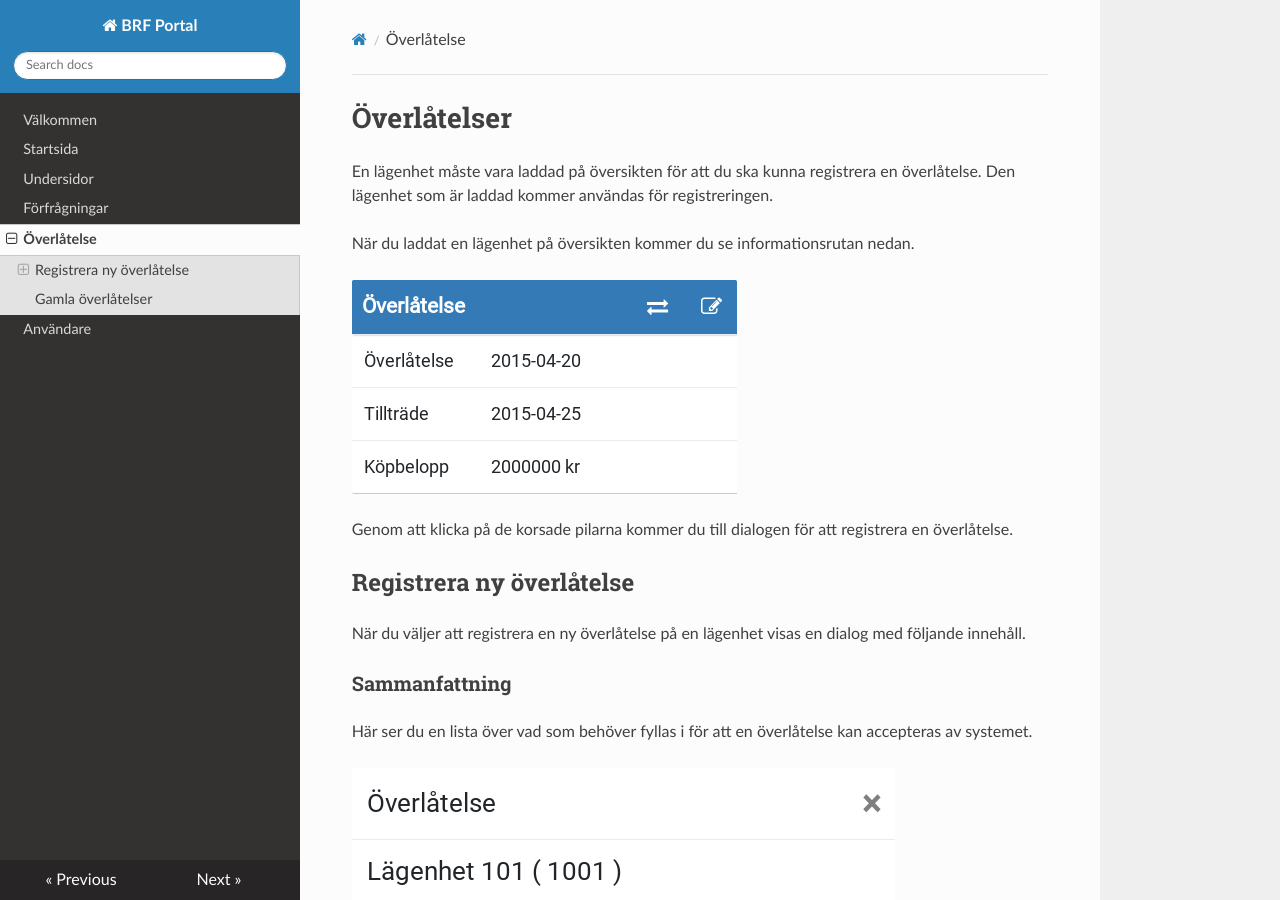
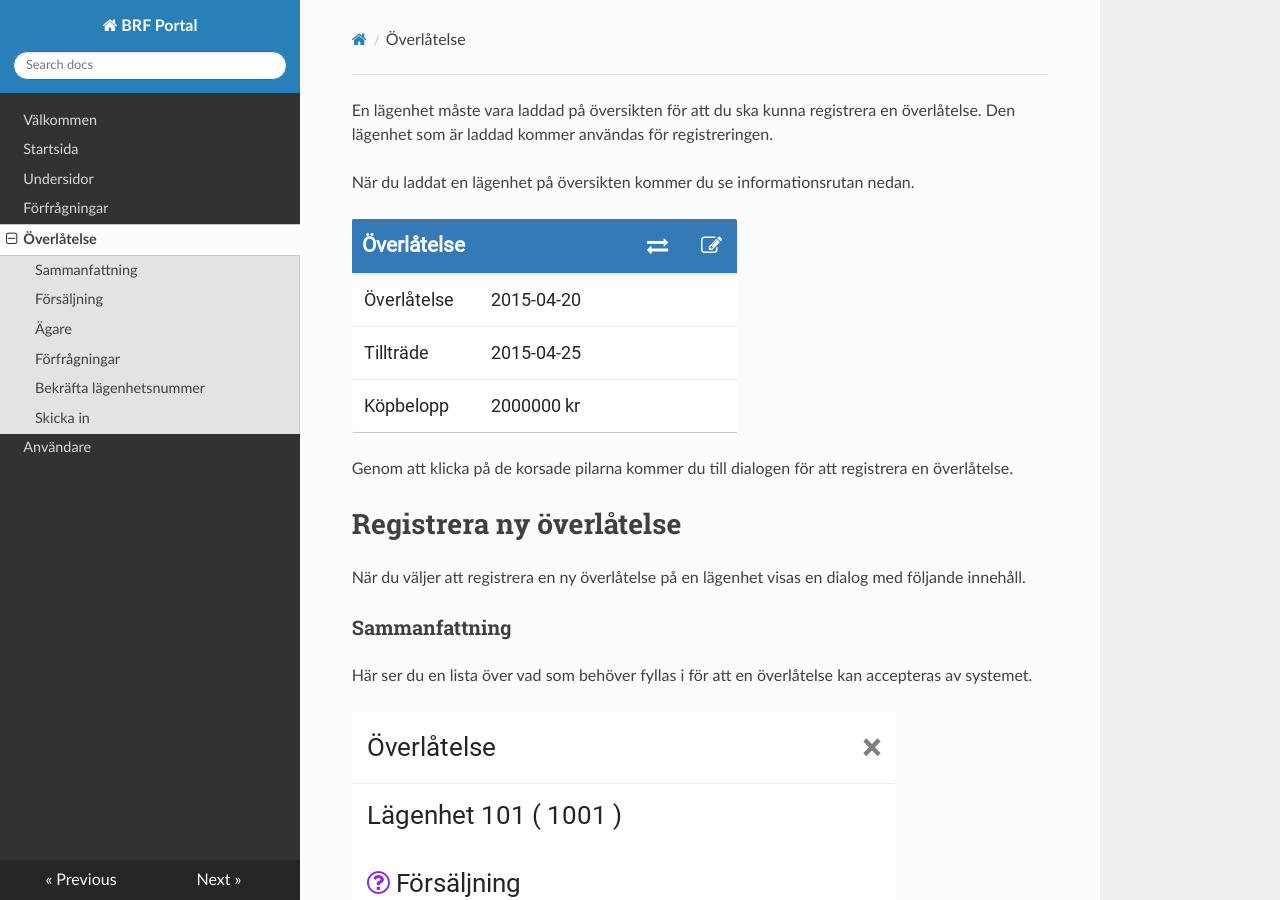
Before and after one commit to brfportal/docs, an MkDocs documentation site: the page built from docs/sale.md, in a window 1280 px wide and 900 px high. Built offline with MkDocs 1.6.1, drawn with Linux system fonts in a browser that asks for light colours; nearby versions of some CDN libraries; old or Windows-style settings are respelled for this version of MkDocs.

Commit message:
Formating

```diff
--- a/docs/sale.md
+++ b/docs/sale.md
@@ -1,5 +1,3 @@
-# Överlåtelser
-
 En lägenhet måste vara laddad på översikten för att du ska kunna registrera en överlåtelse. Den lägenhet som är laddad kommer användas för registreringen.
 
 När du laddat en lägenhet på översikten kommer du se informationsrutan nedan.
@@ -8,7 +6,7 @@ När du laddat en lägenhet på översikten kommer du se informationsrutan nedan
 
 Genom att klicka på de korsade pilarna kommer du till dialogen för att registrera en överlåtelse.
 
-## Registrera ny överlåtelse
+# Registrera ny överlåtelse
 
 När du väljer att registrera en ny överlåtelse på en lägenhet visas en dialog med följande innehåll.
 
@@ -50,7 +48,7 @@ När alla punkterna i sammanfattningen är markerade med en grön bock, kan du r
 
 ![sale-reg-submit](_img/sale/register-submit.png)
 
-## Gamla överlåtelser
+# Gamla överlåtelser
 
 När en lägenhet har fått flera överlåtelser registrerade på sig kommer en ny knapp dyka upp på översikten, formad som en klocka med en pil bakåt i tiden.
 
```
Also changed, not shown: docs/dash.md (+0 -2 lines), docs/index.md (+0 -2 lines), docs/requests.md (+0 -2 lines), docs/user.md (+0 -2 lines).
